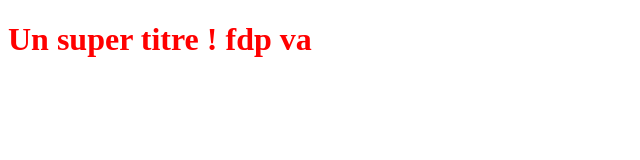
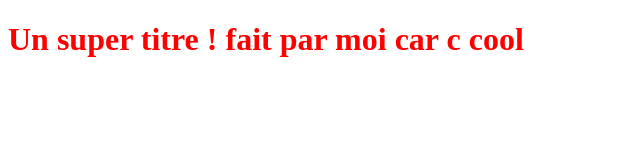
Before and after one commit to azgardaa/Projet-1, a plain HTML site: page index.html in a window 1280 px wide. Shown: the whole page, without its empty margins (0-640 px from the left). Drawn offline with Linux system fonts and the light colour scheme.

Commit message:
la c mieu

```diff
--- a/index.html
+++ b/index.html
@@ -5,6 +5,6 @@
    <link rel="stylesheet" type="text/css" href="style.css">
 </head>
 <body>
-   <h1>Un super titre ! fdp va</h1>
+   <h1>Un super titre ! fait par moi car c cool </h1>
 </body>
 </html>
```
